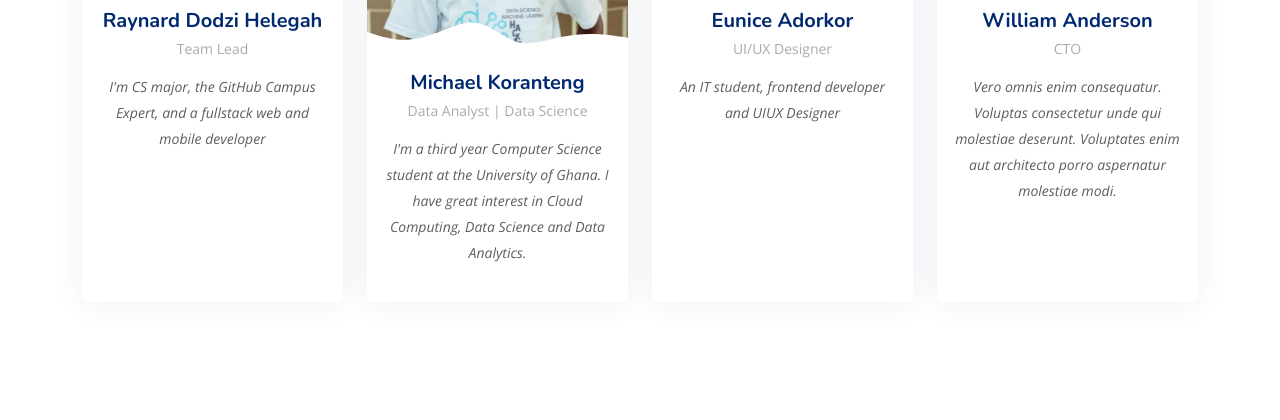
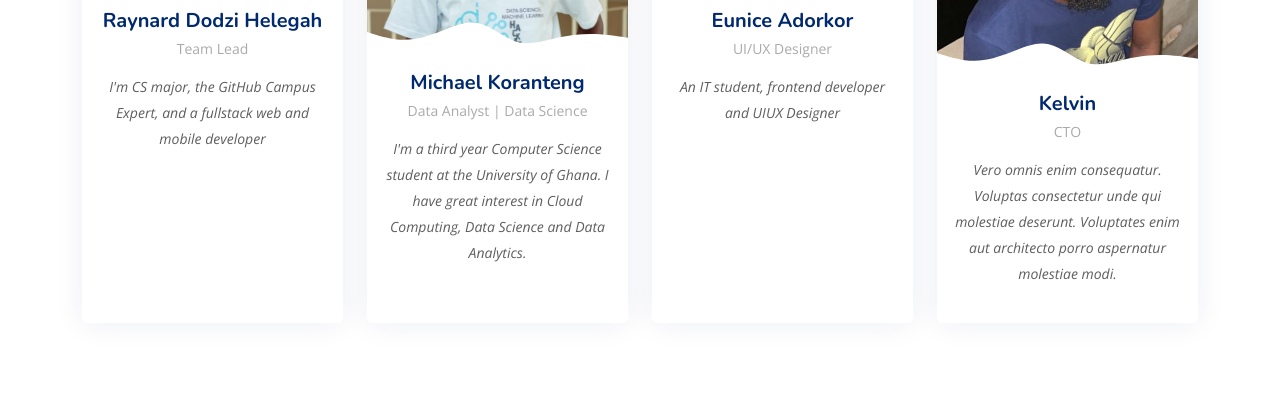
Before and after one commit to dodziraynard/dodziraynard, a Django app: page / in a window 1280 px wide. Shown: the part 3428-3848 px from the top of the page. Run offline with Django 3.2, Linux system fonts and the light colour scheme; data that the repository does not hold is empty; some libraries are stand-ins or nearby versions.

Commit message:
added kelvin's picture

```diff
--- a/amexpert/templates/amexpert/website/index.html
+++ b/amexpert/templates/amexpert/website/index.html
@@ -358,7 +358,7 @@
         <div class="col-lg-3 col-md-6 d-flex align-items-stretch" data-aos="fade-up" data-aos-delay="300">
           <div class="member">
             <div class="member-img">
-              <img src="/static/website/assets/img/team/#" class="img-fluid" alt="">
+              <img src="/static/website/assets/img/team/kelvin.png" class="img-fluid" alt="">
               <div class="social">
                 <a href=""><i class="bi bi-twitter"></i></a>
                 <a href=""><i class="bi bi-facebook"></i></a>
@@ -367,7 +367,7 @@
               </div>
             </div>
             <div class="member-info">
-              <h4>William Anderson</h4>
+              <h4>Kelvin</h4>
               <span>CTO</span>
               <p>Vero omnis enim consequatur. Voluptas consectetur unde qui molestiae deserunt. Voluptates enim aut
                 architecto porro aspernatur molestiae modi.</p>
```
Also changed, not shown: amexpert/static/website/assets/img/team/kelvin.png (added).
